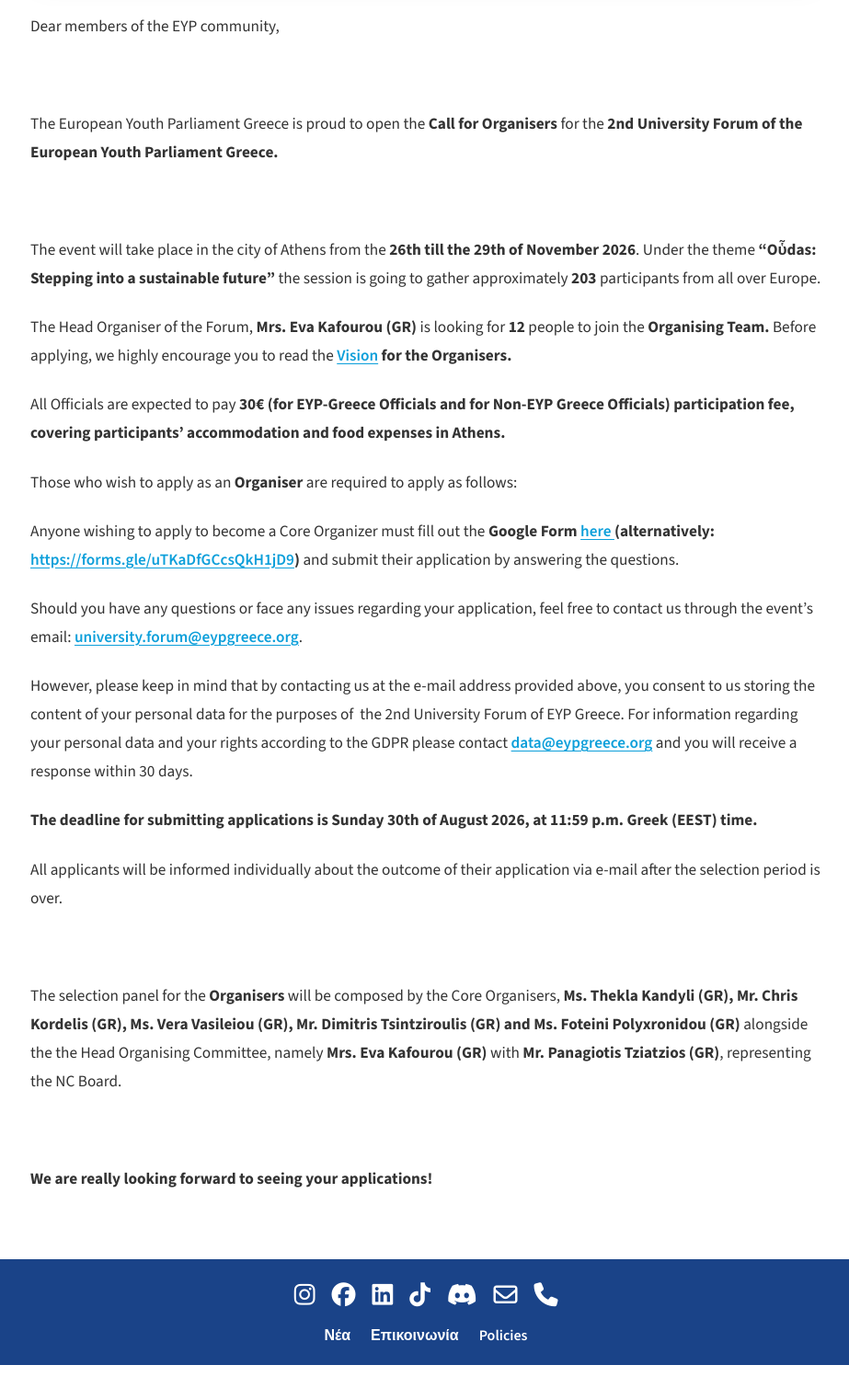
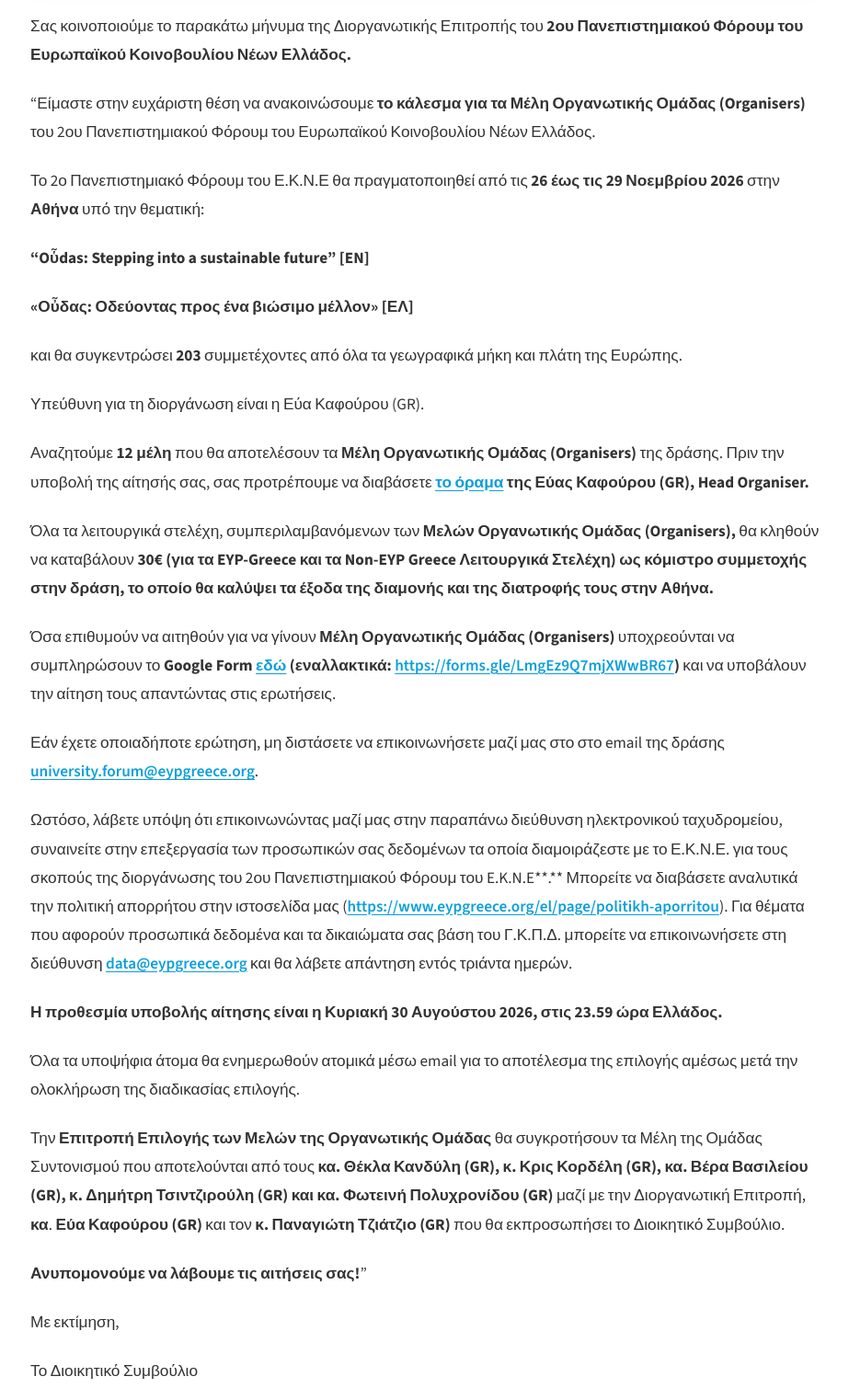
Before and after one commit to eyp-gr/website, an Astro site: page /post/blog/call-for-organisers-2nd-university-forum-of-eyp-greece in a window 1280 px wide. Shown: the part 900-2409 px from the top of the page at 92% size, without its empty margins (177-1100 px from the left). Before the commit the page ends 2384 px from the top, so only its background shows below. Built offline with nearby package versions, Linux system fonts and the light colour scheme; Astro itself is replaced by a stand-in of ours.

Commit message:
Update Blog “call-for-organisers-2nd-university-forum-of-eyp-greece”

```diff
--- a/src/content/blog/call-for-organisers-2nd-university-forum-of-eyp-greece.md
+++ b/src/content/blog/call-for-organisers-2nd-university-forum-of-eyp-greece.md
@@ -3,40 +3,41 @@ title: " Call for Organisers | 2nd University Forum of EYP Greece"
 date: 2026-08-22T12:59:00.000+03:00
 author: Ε.Κ.Ν.Ε.
 image: /assets/blog/oudas-26-full-logo.png
-summary: Call for Organisers for the 2nd University Forum of the European Youth
-  Parliament
-  Greece.
+summary: Κάλεσμα για τα Μέλη Οργανωτικής Ομάδας (Organisers) του 2ου
+  Πανεπιστημιακού Φόρουμ του Ευρωπαϊκού Κοινοβουλίου Νέων Ελλάδος.
 ---
-Dear members of the EYP community,
+Σας κοινοποιούμε το παρακάτω μήνυμα της Διοργανωτικής Επιτροπής του **2ου Πανεπιστημιακού Φόρουμ του Ευρωπαϊκού Κοινοβουλίου Νέων Ελλάδος.**
 
+“Είμαστε στην ευχάριστη θέση να ανακοινώσουμε **το κάλεσμα για τα Μέλη Οργανωτικής Ομάδας** **(Organisers)** του 2ου Πανεπιστημιακού Φόρουμ του Ευρωπαϊκού Κοινοβουλίου Νέων Ελλάδος.
 
+Το 2ο Πανεπιστημιακό Φόρουμ του Ε.Κ.Ν.Ε θα πραγματοποιηθεί από τις **26 έως τις 29 Νοεμβρίου 2026** στην **Αθήνα** υπό την θεματική:
 
-The European Youth Parliament Greece is proud to open the **Call for Organisers** for the **2nd University Forum of the European Youth Parliament Greece.**
+**“Oὗdas: Stepping into a sustainable future” \[EN]**
 
+**«Οὖδας: Οδεύοντας προς ένα βιώσιμο μέλλον» \[ΕΛ]**
 
+και θα συγκεντρώσει **203** συμμετέχοντες από όλα τα γεωγραφικά μήκη και πλάτη της Ευρώπης.
 
-The event will take place in the city of Athens from the **26th till the 29th of November 2026**. Under the theme **"Oὗdas: Stepping into a sustainable future"** the session is going to gather approximately **203** participants from all over Europe.
+Υπεύθυνη για τη διοργάνωση είναι η Εύα Καφούρου (GR).
 
-The Head Organiser of the Forum, **Mrs. Eva Kafourou (GR)** is looking for **12** people to join the **Organising Team.** Before applying, we highly encourage you to read the **[Vision](https://drive.google.com/file/d/1Kv08fvDCFhNVorlMDH9KEET0Eg1jCxsi/view?usp=sharing) for the Organisers.**
+Αναζητούμε **12 μέλη** που θα αποτελέσουν τα **Μέλη Οργανωτικής Ομάδας** **(Organisers)** της δράσης. Πριν την υποβολή της αίτησής σας, σας προτρέπουμε να διαβάσετε **[το όραμα](https://drive.google.com/file/d/1Kv08fvDCFhNVorlMDH9KEET0Eg1jCxsi/view?usp=sharing) της Εύας Καφούρου (GR),** **Head Organiser.**
 
-All Officials are expected to pay **30€ (for EYP-Greece Officials and for Non-EYP Greece Officials) participation fee, covering participants’ accommodation and food expenses in Athens.**
+Όλα τα λειτουργικά στελέχη, συμπεριλαμβανόμενων των **Μελών Οργανωτικής Ομάδας (Organisers),** θα κληθούν να καταβάλουν **30€ (για τα EYP-Greece και τα Non-EYP Greece Λειτουργικά Στελέχη) ως κόμιστρο συμμετοχής στην δράση, το οποίο θα καλύψει τα έξοδα της διαμονής και της διατροφής τους στην Αθήνα.**
 
-Those who wish to apply as an **Organiser** are required to apply as follows:
+Όσα επιθυμούν να αιτηθούν για να γίνουν **Μέλη Οργανωτικής Ομάδας** **(Organisers)** υποχρεούνται να συμπληρώσουν το **Google Form [εδώ](https://forms.gle/LmgEz9Q7mjXWwBR67) (εναλλακτικά: <https://forms.gle/LmgEz9Q7mjXWwBR67>)** και να υποβάλουν την αίτηση τους απαντώντας στις ερωτήσεις.
 
-Anyone wishing to apply to become a Core Organizer must fill out the **Google Form [here ](https://forms.gle/uTKaDfGCcsQkH1jD9)(alternatively: <https://forms.gle/uTKaDfGCcsQkH1jD9>)** and submit their application by answering the questions.
+Εάν έχετε οποιαδήποτε ερώτηση, μη διστάσετε να επικοινωνήσετε μαζί μας στο στο email της δράσης **[university.forum@eypgreece.org](mailto:university.forum@eypgreece.org)**.
 
-Should you have any questions or face any issues regarding your application, feel free to contact us through the event’s email: **[university.forum@eypgreece.org](mailto:university.forum@eypgreece.org)**.
+Ωστόσο, λάβετε υπόψη ότι επικοινωνώντας μαζί μας στην παραπάνω διεύθυνση ηλεκτρονικού ταχυδρομείου, συναινείτε στην επεξεργασία των προσωπικών σας δεδομένων τα οποία διαμοιράζεστε με το Ε.Κ.Ν.Ε. για τους σκοπούς της διοργάνωσης του 2ου Πανεπιστημιακού Φόρουμ του E.K.N.E**.** Μπορείτε να διαβάσετε αναλυτικά την πολιτική απορρήτου στην ιστοσελίδα μας (<https://www.eypgreece.org/el/page/politikh-aporritou>). Για θέματα που αφορούν προσωπικά δεδομένα και τα δικαιώματα σας βάση του Γ.Κ.Π.Δ. μπορείτε να επικοινωνήσετε στη διεύθυνση [data@eypgreece.org](mailto:data@eypgreece.org) και θα λάβετε απάντηση εντός τριάντα ημερών.
 
-However, please keep in mind that by contacting us at the e-mail address provided above, you consent to us storing the content of your personal data for the purposes of  the 2nd University Forum of EYP Greece. For information regarding your personal data and your rights according to the GDPR please contact [data@eypgreece.org](mailto:data@eypgreece.org) and you will receive a response within 30 days.
+**Η προθεσμία υποβολής αίτησης είναι η Κυριακή 30 Αυγούστου 2026, στις 23.59 ώρα Ελλάδος.**
 
-**The deadline for submitting applications is Sunday 30th of August 2026, at 11:59 p.m. Greek (EEST) time.**
+Όλα τα υποψήφια άτομα θα ενημερωθούν ατομικά μέσω email για το αποτέλεσμα της επιλογής αμέσως μετά την ολοκλήρωση της διαδικασίας επιλογής.
 
-All applicants will be informed individually about the outcome of their application via e-mail after the selection period is over.
+Την **Επιτροπή Επιλογής των Μελών της Οργανωτικής Ομάδας** θα συγκροτήσουν τα Μέλη της Ομάδας Συντονισμού που αποτελούνται από τους **κα. Θέκλα Κανδύλη (GR), κ. Κρις Κορδέλη (GR), κα. Βέρα Βασιλείου (GR), κ. Δημήτρη Τσιντζιρούλη (GR) και κα. Φωτεινή Πολυχρονίδου (GR)** μαζί με την Διοργανωτική Επιτροπή, **κα**. **Εύα Καφούρου** **(GR)** και τον **κ. Παναγιώτη Τζιάτζιο (GR)** που θα εκπροσωπήσει το Διοικητικό Συμβούλιο.
 
+**Ανυπομονούμε να λάβουμε τις αιτήσεις σας!**”
 
+Με εκτίμηση,
 
-The selection panel for the **Organisers** will be composed by the Core Organisers, **Ms. Thekla Kandyli (GR), Mr. Chris Kordelis (GR), Ms. Vera Vasileiou (GR), Mr. Dimitris Tsintziroulis (GR) and Ms. Foteini Polyxronidou (GR)** alongside the the Head Organising Committee, namely **Mrs. Eva Kafourou (GR)** with **Mr. Panagiotis Tziatzios (GR)**, representing the NC Board.
-
-
-
-**We are really looking forward to seeing your applications!**
+Το Διοικητικό Συμβούλιο
```
